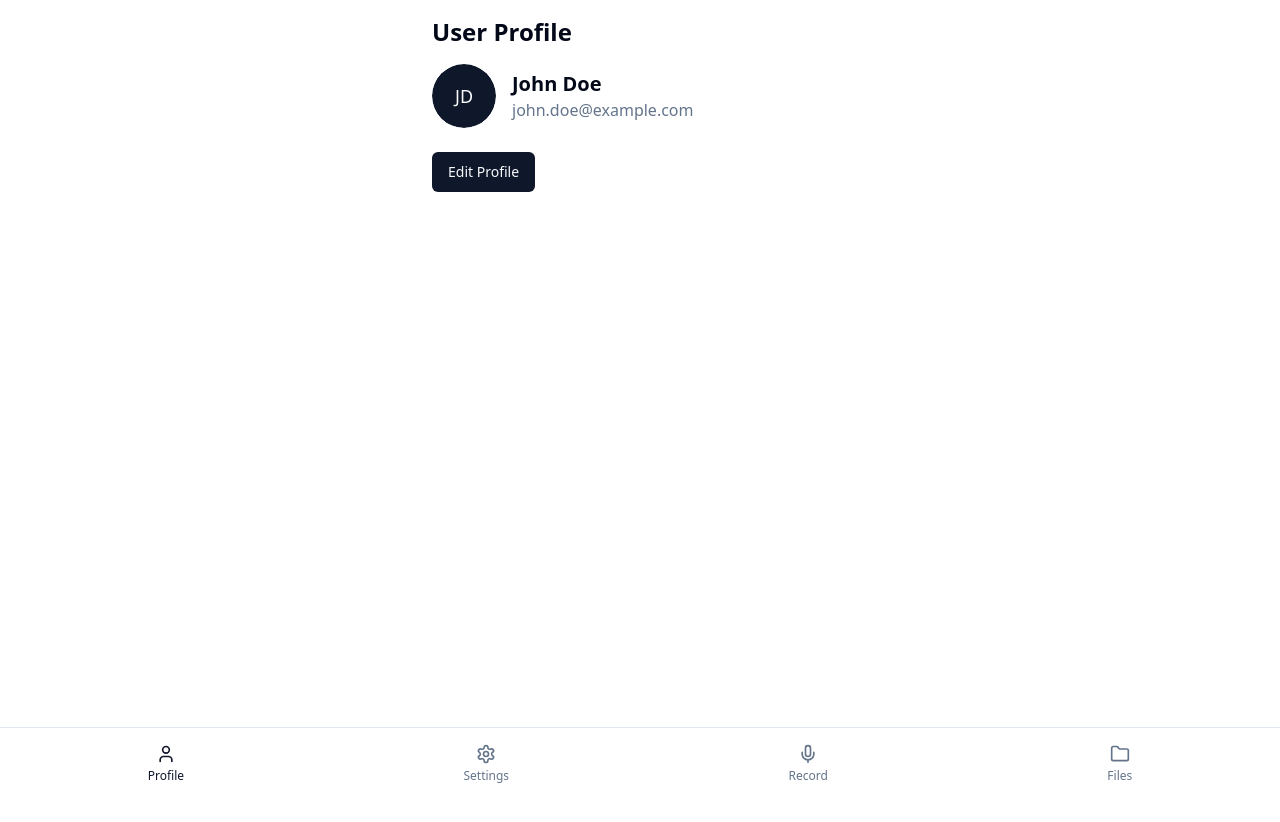
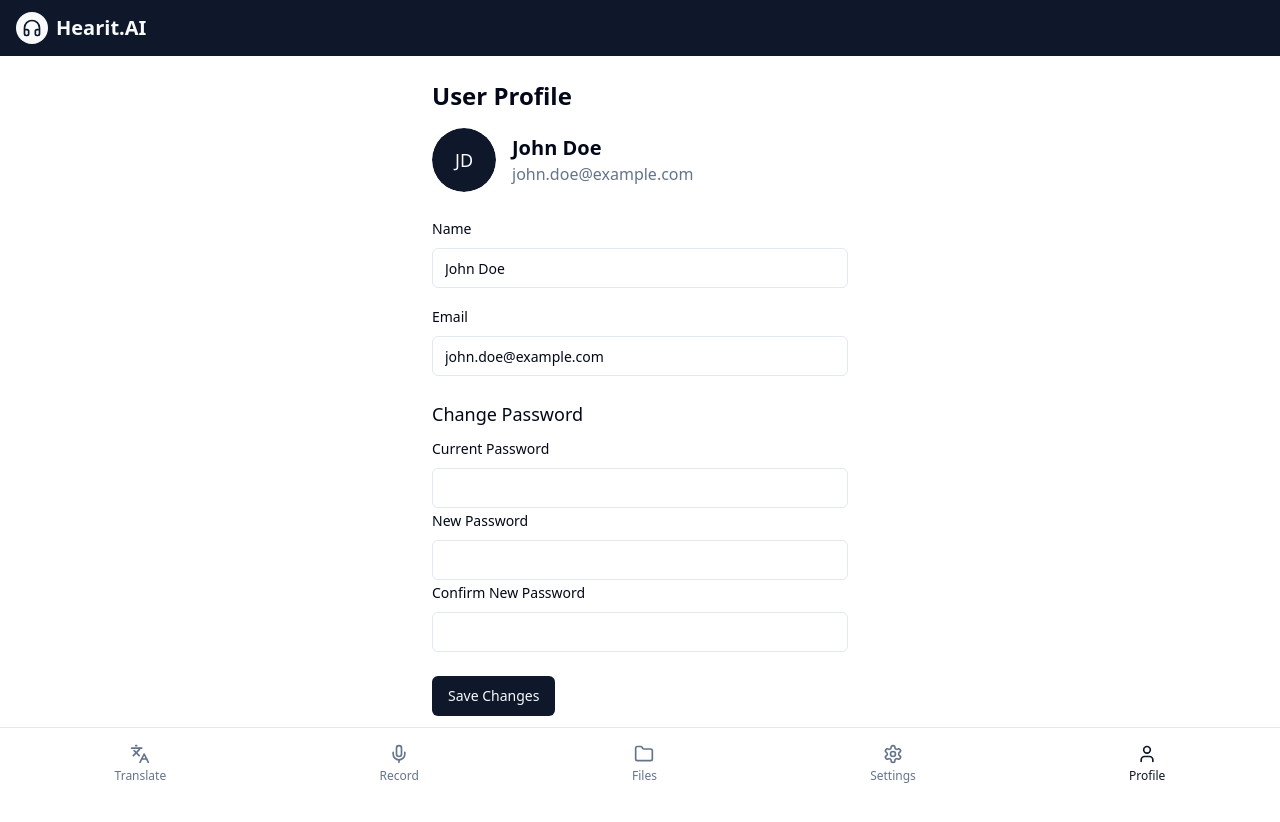
Before and after one commit to jerrydemesh/verbal-bridge-mobile-ai, a React (Vite) app: page /profile in a window 1280 px wide. Shown: the top 822 px of the page. Before the commit the page ends 800 px from the top, so only its background shows below. Built offline with nearby package versions, Linux system fonts and the light colour scheme.

Commit message:
feat: Improve UI and navigation
- Reordered bottom menu items.
- Simplified profile page editing.
- Added a header with a logo.

```diff
--- a/src/components/BottomMenuBar.tsx
+++ b/src/components/BottomMenuBar.tsx
@@ -1,17 +1,18 @@
 
 import React from 'react';
 import { Link, useLocation } from 'react-router-dom';
-import { User, Settings, Mic, Folder } from 'lucide-react';
+import { User, Settings, Mic, Folder, Languages } from 'lucide-react';
 import { cn } from '@/lib/utils';
 
 const BottomMenuBar = () => {
   const location = useLocation();
 
   const menuItems = [
-    { icon: User, label: 'Profile', path: '/profile' },
-    { icon: Settings, label: 'Settings', path: '/settings' },
+    { icon: Languages, label: 'Translate', path: '/translation' },
     { icon: Mic, label: 'Record', path: '/record' },
     { icon: Folder, label: 'Files', path: '/files' },
+    { icon: Settings, label: 'Settings', path: '/settings' },
+    { icon: User, label: 'Profile', path: '/profile' },
   ];
 
   return (
--- a/src/components/Layout.tsx
+++ b/src/components/Layout.tsx
@@ -1,5 +1,6 @@
 
 import React from 'react';
+import { Headphones } from 'lucide-react';
 
 interface LayoutProps {
   children: React.ReactNode;
@@ -8,7 +9,15 @@ interface LayoutProps {
 export const Layout: React.FC<LayoutProps> = ({ children }) => {
   return (
     <div className="min-h-screen bg-background">
-      <main className="min-h-screen">
+      <header className="bg-primary text-primary-foreground py-3 px-4 flex items-center">
+        <div className="flex items-center">
+          <div className="bg-primary-foreground rounded-full p-1.5 mr-2">
+            <Headphones className="h-5 w-5 text-primary" />
+          </div>
+          <h1 className="text-xl font-bold">Hearit.AI</h1>
+        </div>
+      </header>
+      <main className="min-h-screen pt-2">
         {children}
       </main>
     </div>
--- a/src/pages/ProfilePage.tsx
+++ b/src/pages/ProfilePage.tsx
@@ -1,5 +1,5 @@
 
-import React, { useState } from 'react';
+import React from 'react';
 import { Layout } from "@/components/Layout";
 import { Input } from "@/components/ui/input";
 import { Button } from "@/components/ui/button";
@@ -24,7 +24,6 @@ const profileFormSchema = z.object({
 
 const ProfilePage = () => {
   const { toast } = useToast();
-  const [isEditing, setIsEditing] = useState(false);
 
   const form = useForm<z.infer<typeof profileFormSchema>>({
     resolver: zodResolver(profileFormSchema),
@@ -43,7 +42,6 @@ const ProfilePage = () => {
       title: "Profile updated",
       description: "Your profile information has been updated.",
     });
-    setIsEditing(false);
   };
 
   return (
@@ -63,9 +61,6 @@ const ProfilePage = () => {
         </div>
 
         <div className="mb-4">
-          {!isEditing ? (
-            <Button onClick={() => setIsEditing(true)}>Edit Profile</Button>
-          ) : (
           <Form {...form}>
             <form onSubmit={form.handleSubmit(onSubmit)} className="space-y-4">
               <FormField
@@ -144,20 +139,9 @@ const ProfilePage = () => {
 
               <div className="flex gap-2 pt-2">
                 <Button type="submit">Save Changes</Button>
-                  <Button
-                    type="button"
-                    variant="outline"
-                    onClick={() => {
-                      form.reset();
-                      setIsEditing(false);
-                    }}
-                  >
-                    Cancel
-                  </Button>
               </div>
             </form>
           </Form>
-          )}
         </div>
 
         <BottomMenuBar />
```
Lines whose indentation alone changed are shown as unchanged.
